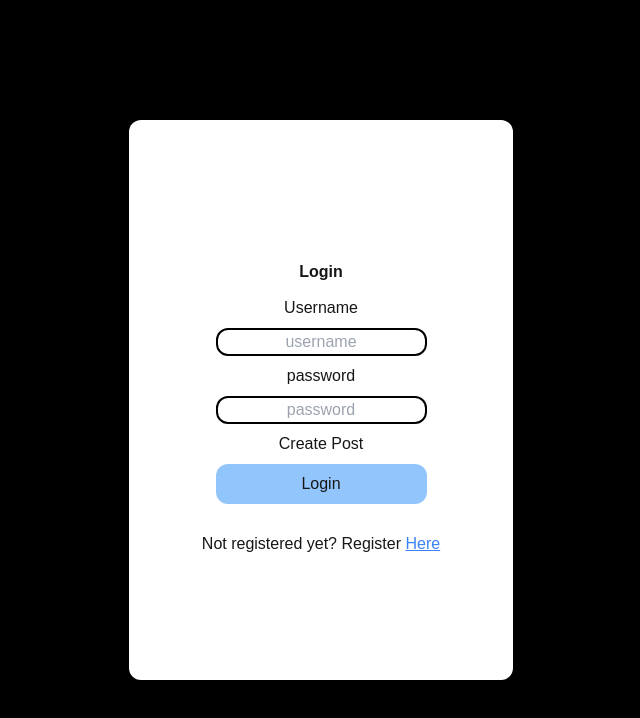
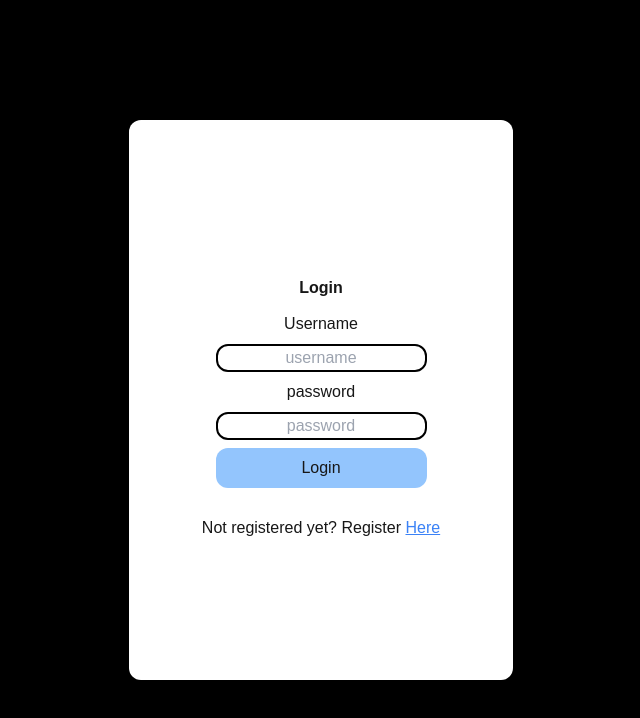
Before and after one commit to weasy1as/Blog-World, a Next.js app: page /login in a window 1280 px wide. Shown: the top 718 px of the page, without its empty margins (319-959 px from the left). Built offline with nearby package versions, Linux system fonts and the light colour scheme.

Commit message:
fixed login page

```diff
--- a/src/components/Login.tsx
+++ b/src/components/Login.tsx
@@ -32,7 +32,6 @@ const Login = () => {
       } else {
         router.push("/");
         router.refresh();
-        alert("Login successful!");
       }
     } catch (err) {
       console.error("Error during login:", err);
@@ -72,8 +71,6 @@ const Login = () => {
               placeholder="password"
             />
           </div>
-
-          <button type="submit">{loading ? "Loading.." : "Create Post"}</button>
           <button
             type="submit"
             className={`p-2 rounded-xl mb-4 ${
```
